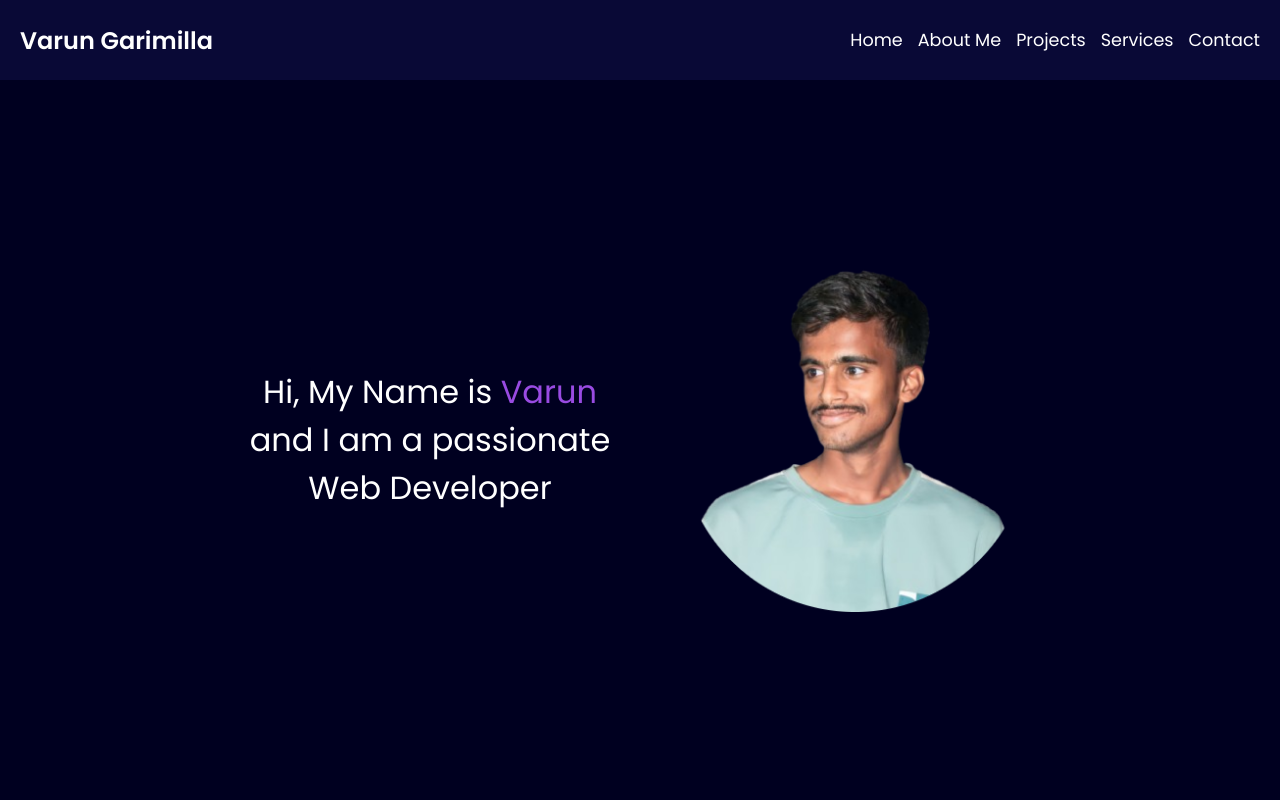
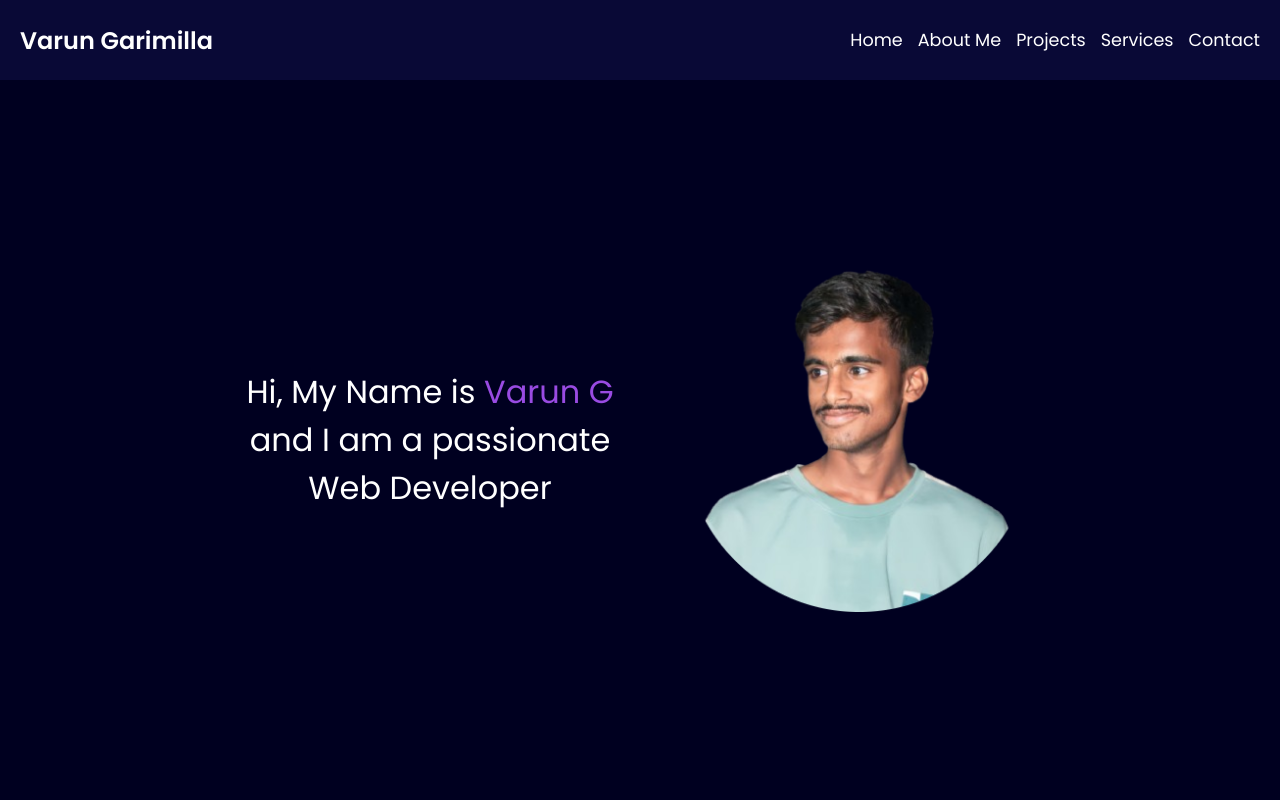
Before and after one commit to TG-bpass/portfolio1, a plain HTML site: page index.html in a window 1280 px wide. Shown: the top 800 px of the page. Drawn offline with Linux system fonts and the light colour scheme.

Commit message:
Update index.html

```diff
--- a/index.html
+++ b/index.html
@@ -36,7 +36,7 @@
 <main>
     <section class="first">
         <div class="left-sec">
-            Hi, My Name is <span class="purple">Varun</span><br>
+            Hi, My Name is <span class="purple">Varun G</span><br>
             <div>and I am a passionate</div>
             <div>Web Developer</div>
         </div>
```
